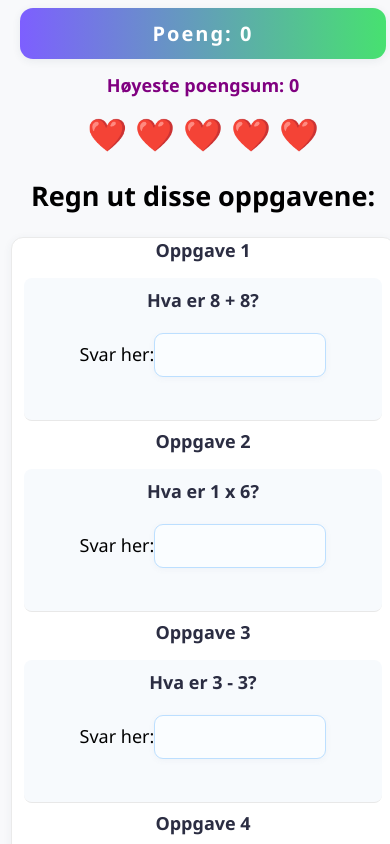
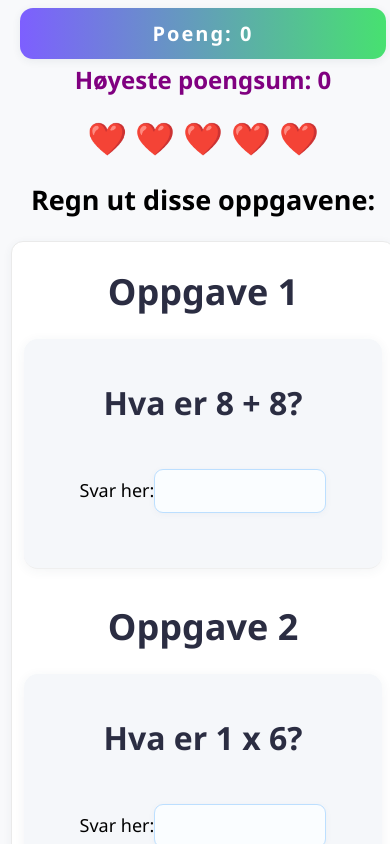
Before and after one commit to Gorgostammos/matte-ving-react, a React (Create React App) app: page / in a window 390 px wide. Shown: the top 844 px of the page. Built offline with nearby package versions, Linux system fonts and the light colour scheme.

Commit message:
oppgrade

```diff
--- a/src/App.css
+++ b/src/App.css
@@ -1,38 +1,210 @@
+/* === App.css === */
 .App {
   text-align: center;
 }
 
-.App-logo {
-  height: 40vmin;
-  pointer-events: none;
+.highscore {
+  font-weight: bold;
+  color: purple;
+  font-size: 1.5rem;
+  margin-top: -10px;
+  margin-bottom: 20px;
 }
 
-@media (prefers-reduced-motion: no-preference) {
-  .App-logo {
-    animation: App-logo-spin infinite 20s linear;
+.hearts-wrapper {
+  font-size: 2rem;
+  margin: 15px;
+}
+
+.heart {
+  display: inline-block;
+  margin: 0 4px;
+}
+
+.pulse-heart {
+  animation: pulse 1.2s infinite ease-in-out;
+}
+
+@keyframes pulse {
+  0% { transform: scale(1); }
+  50% { transform: scale(1.15); }
+  100% { transform: scale(1); }
+}
+
+article#main {
+  display: flex;
+  flex-direction: column;
+  margin: 32px auto 20px auto;
+  border: 2px solid #ebebeb;
+  width: 90%;
+  border-radius: 20px;
+  box-shadow: 0 4px 24px rgba(0,0,0,0.08);
+  background: #fff;
+}
+
+article.oppgaver {
+  display: flex;
+  justify-content: center;
+  align-items: baseline;
+  gap: 20px;
+  padding: 40px 10vw;
+  border-bottom: 1px solid #efefef;
+  font-size: 32px;
+  border-radius: 14px;
+  background: #f5f7fa;
+  box-shadow: 0 2px 12px rgba(44,62,80,0.06);
+  margin-bottom: 18px;
+}
+
+input {
+  height: 50px;
+  width: 90px;
+  font-size: 32px;
+  border-radius: 10px;
+  border: 1.5px solid #c4c4c4;
+  outline: none;
+  transition: border 0.15s, box-shadow 0.18s;
+  box-shadow: 0 1.5px 6px rgba(100, 120, 160, 0.06);
+  padding: 0 14px;
+  background: #fafdff;
+}
+input:focus {
+  border: 2px solid #47e170;
+  box-shadow: 0 0 0 2px #b4fc7e77;
+}
+
+section#knapper {
+  display: flex;
+  justify-content: center;
+  align-items: baseline;
+  gap: 65px;
+  margin-top: 32px;
+  margin-bottom: 30px;
+}
+
+button#sjekkSvar,
+button#avsluttSpill {
+  font-size: 28px;
+  border-radius: 12px;
+  padding: 16px 38px;
+  border: none;
+  box-shadow: 0 2px 8px rgba(0,0,0,0.07);
+  transition: background 0.2s, transform 0.1s;
+  font-family: inherit;
+  min-width: 120px;
+  min-height: 54px;
+  margin-bottom: 8px;
+}
+
+button#sjekkSvar {
+  background: linear-gradient(90deg, #47e170 0%, #b4fc7e 100%);
+  color: #222;
+}
+
+button#sjekkSvar:hover {
+  background: linear-gradient(90deg, #43d856 0%, #eaffd5 100%);
+  transform: translateY(-2px) scale(1.03);
+}
+
+button#avsluttSpill {
+  background: linear-gradient(90deg, #ff6161 0%, #ffbaba 100%);
+  color: #222;
+}
+
+button#avsluttSpill:hover {
+  background: linear-gradient(90deg, #ff3232 0%, #fff0f0 100%);
+  transform: translateY(-2px) scale(1.03);
+}
+
+.disabled-button {
+  cursor: not-allowed;
+}
+
+.restart-button {
+  margin-top: 20px;
+  font-size: 20px;
+  padding: 10px 24px;
+  border-radius: 12px;
+  background: #4444ff;
+  color: white;
+  border: none;
+  cursor: pointer;
+  transition: transform 0.1s;
+}
+.restart-button:hover {
+  transform: scale(1.04);
+}
+
+.modal-title {
+  color: green;
+  font-size: 24px;
+}
+
+.modal-button {
+  margin-top: 20px;
+  font-size: 18px;
+  border-radius: 8px;
+  padding: 8px 22px;
+  background: #007bff;
+  color: white;
+  border: none;
+  cursor: pointer;
+  transition: transform 0.1s;
+}
+.modal-button:hover {
+  transform: scale(1.05);
+}
+
+@media only screen and (max-width: 600px) {
+  article#main {
+    width: 98vw;
+    max-width: 98vw;
+    margin-top: 6px;
+    margin-bottom: 10px;
+    border-radius: 12px;
+    padding-bottom: 8px;
+    box-shadow: 0 2px 10px rgba(44,62,80,0.06);
+    border: 1px solid #eaeaea;
+    background: #fff;
+  }
+
+  article.oppgaver {
+    flex-direction: column;
+    align-items: center;
+    width: 92vw;
+    margin: 8px auto;
+    gap: 10px;
+    padding: 10px 0 18px 0;
+    font-size: 18px;
+  }
+
+  input {
+    font-size: 18px;
+    width: 70vw;
+    max-width: 150px;
+    height: 42px;
+    margin: 3px 0 7px 0;
+    border-radius: 9px;
+    padding: 0 10px;
+    border: 1.2px solid #bcdfff;
+  }
+
+  section#knapper {
+    flex-direction: column;
+    gap: 8px;
+    margin-top: 8px;
+    margin-bottom: 8px;
+    width: 96vw;
+  }
+
+  button#sjekkSvar,
+  button#avsluttSpill,
+  .restart-button {
+    font-size: 19px;
+    padding: 12px 0;
+    min-width: 94vw;
+    min-height: 44px;
+    border-radius: 10px;
+    margin-bottom: 6px;
   }
 }
-
-.App-header {
-  background-color: #282c34;
-  min-height: 100vh;
-  display: flex;
-  flex-direction: column;
-  align-items: center;
-  justify-content: center;
-  font-size: calc(10px + 2vmin);
-  color: white;
-}
-
-.App-link {
-  color: #61dafb;
-}
-
-@keyframes App-logo-spin {
-  from {
-    transform: rotate(0deg);
-  }
-  to {
-    transform: rotate(360deg);
-  }
-}
--- a/src/App.js
+++ b/src/App.js
@@ -99,27 +99,19 @@ export default function App() {
   const [hearts, setHearts] = useState(5);
   const [showModal, setShowModal] = useState(false);
 
-  // For Hurra-popup:
   const [showHurraModal, setShowHurraModal] = useState(false);
   const [hurraMessage, setHurraMessage] = useState("");
-
-  // For feiring av titall
   const [lastCelebrated, setLastCelebrated] = useState(0);
-
   const inputRefs = useRef([]);
 
-  // Feiring hver gang du passerer et nytt titall
   function streakPoeng(nyPoeng, prevPoeng = lastCelebrated) {
     if (nyPoeng > highscore) {
       setHighscore(nyPoeng);
       localStorage.setItem("matteVingHighscore", nyPoeng);
     }
-    // Finn nærmeste titall du ikke har feiret
     const nextCelebrate = Math.floor(prevPoeng / 10 + 1) * 10;
     if (nyPoeng >= nextCelebrate && nextCelebrate > 0) {
-      setHurraMessage(
-        `Hurra! Du klarte ${nextCelebrate} poeng, bra jobbet! 🎉`
-      );
+      setHurraMessage(`Hurra! Du klarte ${nextCelebrate} poeng, bra jobbet! 🎉`);
       setShowHurraModal(true);
       triggerConfetti();
       setLastCelebrated(nextCelebrate);
@@ -136,11 +128,7 @@ export default function App() {
 
     oppgaver.forEach((oppgave, i) => {
       const brukerSvar = input[i];
-      if (
-        brukerSvar === "" ||
-        brukerSvar === null ||
-        typeof brukerSvar === "undefined"
-      ) {
+      if (brukerSvar === "" || brukerSvar === null || typeof brukerSvar === "undefined") {
         nyeTilbakemeldinger[i] = "Skriv inn et tall.";
         noenFeil = true;
       } else if (Number(brukerSvar) === oppgave.fasit) {
@@ -153,7 +141,6 @@ export default function App() {
       }
     });
 
-    // Hvis noen feil i runden: trekk ett hjerte (ikke mer enn én per runde)
     let nyeHjerter = hearts;
     if (noenFeil) {
       nyeHjerter = Math.max(hearts - 1, 0);
@@ -162,10 +149,9 @@ export default function App() {
 
     setTilbakemeldinger(nyeTilbakemeldinger);
     setPoeng(nyPoeng);
-    streakPoeng(nyPoeng, poeng); // pass på å sende med "forrige poeng"
+    streakPoeng(nyPoeng, poeng);
     setRundeTilbakemelding(`Du fikk ${riktige} av ${oppgaver.length} riktige.`);
 
-    // GAME OVER
     if (nyeHjerter === 0) {
       setDisabled(true);
       setSluttMelding("😵 Game over! Du mistet alle hjertene.");
@@ -181,7 +167,6 @@ export default function App() {
       triggerConfetti();
     }
 
-    // Ny runde etter 2.3 sekunder hvis fortsatt liv igjen
     setTimeout(() => {
       setOppgaver(getInitialTasks());
       setInput(Array(5).fill(""));
@@ -192,9 +177,7 @@ export default function App() {
   }
 
   function avsluttSpill() {
-    setSluttMelding(
-      `🧠 Spillet er over! Du endte med totalt ${poeng} poeng. God innsats!`
-    );
+    setSluttMelding(`🧠 Spillet er over! Du endte med totalt ${poeng} poeng. God innsats!`);
     setDisabled(true);
   }
 
@@ -216,14 +199,9 @@ export default function App() {
   return (
     <div>
       <h1 id="Poeng">Poeng: {poeng}</h1>
-      <p style={{ fontWeight: "bold", color: "purple" }}>
-        Høyeste poengsum: {highscore}
-      </p>
-      <div style={{ fontSize: "2rem", margin: "15px" }}>
-        <div style={{ fontSize: "2rem", margin: "15px" }}>
-          {Array(Math.max(hearts, 0))
-            .fill(null)
-            .map((_, index) => (
+      <p className="highscore">Høyeste poengsum: {highscore}</p>
+      <div className="hearts-wrapper">
+        {Array(Math.max(hearts, 0)).fill(null).map((_, index) => (
           <span
             key={index}
             className={`heart ${hearts <= 2 ? "pulse-heart" : ""}`}
@@ -231,7 +209,6 @@ export default function App() {
             ❤️
           </span>
         ))}
-        </div>
       </div>
 
       <h2>Regn ut disse oppgavene: </h2>
@@ -269,7 +246,7 @@ export default function App() {
             id="sjekkSvar"
             onClick={sjekkSvar}
             disabled={disabled}
-            style={{ cursor: disabled ? "not-allowed" : "pointer" }}
+            className={disabled ? "disabled-button" : ""}
           >
             Sjekk svar
           </button>
@@ -279,64 +256,42 @@ export default function App() {
             id="avsluttSpill"
             onClick={avsluttSpill}
             disabled={disabled}
-            style={{ cursor: disabled ? "not-allowed" : "pointer" }}
+            className={disabled ? "disabled-button" : ""}
           >
             Avslutt
           </button>
         </section>
       </section>
+
       <p id="sluttMelding">{sluttMelding}</p>
       <p id="rundeTilbakemelding">{rundeTilbakemelding}</p>
+
       {disabled && !showModal && (
-        <button style={{ marginTop: 20, fontSize: 20 }} onClick={startPaaNytt}>
+        <button className="restart-button" onClick={startPaaNytt}>
           Start på nytt
         </button>
       )}
 
-      {/* Hurra! - popup */}
       <Modal open={showHurraModal} onClose={() => setShowHurraModal(false)}>
-        <h2 style={{ color: "green" }}>🎉 Gratulerer! 🎉</h2>
+        <h2 className="modal-title">🎉 Gratulerer! 🎉</h2>
         <p>{hurraMessage}</p>
-        <button
-          style={{
-            marginTop: 20,
-            fontSize: 18,
-            borderRadius: 8,
-            padding: "8px 22px",
-            background: "blue",
-            color: "white",
-            border: "none",
-          }}
-          onClick={() => setShowHurraModal(false)}
-        >
+        <button className="modal-button" onClick={() => setShowHurraModal(false)}>
           Fortsett
         </button>
       </Modal>
 
-      {/* Game over - popup */}
       <Modal open={showModal} onClose={() => {}}>
         <h2>😵 Game Over!</h2>
         <p>Du mistet alle hjertene.</p>
-        <p style={{ fontWeight: "bold", color: "purple" }}>
+        <p className="highscore">
           Poeng: {poeng}
           <br />
           Highscore: {highscore}
         </p>
-        <button
-          style={{
-            marginTop: 20,
-            fontSize: 18,
-            borderRadius: 8,
-            padding: "8px 22px",
-            background: "green",
-            color: "white",
-            border: "none",
-          }}
-          onClick={() => {
+        <button className="modal-button" onClick={() => {
           startPaaNytt();
           setShowModal(false);
-          }}
-        >
+        }}>
           Prøv igjen
         </button>
       </Modal>
--- a/src/index.css
+++ b/src/index.css
@@ -1,3 +1,4 @@
+/* === Global stilsetting === */
 body {
   text-align: center;
   font-size: larger;
@@ -7,6 +8,7 @@ body {
   padding: 0 3vw;
 }
 
+/* Topptekst – poengscore */
 h1#Poeng {
   display: block;
   font-size: xx-large;
@@ -22,54 +24,22 @@ h1#Poeng {
   padding: 18px 0;
 }
 
-article#main {
-  display: flex;
-  flex-direction: column;
-  flex-wrap: nowrap;
-  margin-bottom: 20px;
-  border: 2px solid #ebebeb;
-  width: 9 0%;
-  height: auto;
-  margin-left: auto;
-  margin-right: auto;
-  margin-top: 32px;
-  border-radius: 20px;
-  box-shadow: 0 4px 24px rgba(0,0,0,0.08);
-  background: #fff;
+/* Tekster */
+h3, p {
+  color: #2b2d42;
 }
-
 h3 {
-  display: flex;
-  flex-direction: column;
-  align-content: center;
+  font-size: 36px;
   margin: auto;
   margin-top: 10px;
-  padding-top: 15px;
-  padding-bottom: 15px;
-  font-size: 36px;
-  color: #2b2d42;
+  padding: 15px 0;
 }
-
-article.oppgaver {
-  display: flex;
-  justify-content: center;
-  align-items: baseline;
-  gap: 20px;
-  padding: 40px 10vw;
-  border-bottom: 1px solid #efefef;
-  font-size: 32px;
-  border-radius: 14px;
-  background: #f5f7fa;
-  box-shadow: 0 2px 12px rgba(44,62,80,0.06);
-  margin-bottom: 18px;
-}
-
 p {
   font-size: 32px;
   font-weight: bold;
-  color: #2b2d42;
 }
 
+/* Tilbakemeldinger */
 p#tilbakemelding,
 #tilbakemelding1,
 #tilbakemelding2,
@@ -79,6 +49,7 @@ p#tilbakemelding,
   font-size: 20px;
 }
 
+/* Fjerne spinner fra input */
 input[type=number]::-webkit-inner-spin-button,
 input[type=number]::-webkit-outer-spin-button {
   -webkit-appearance: none;
@@ -88,81 +59,7 @@ input[type=number] {
   -moz-appearance: textfield;
 }
 
-input {
-  height: 50px;
-  width: 90px;
-  font-weight: normal;
-  font-size: 32px;
-  justify-items: center;
-  border-radius: 10px;
-  border: 1.5px solid #c4c4c4;
-  outline: none;
-  transition: border 0.15s, box-shadow 0.18s;
-  box-shadow: 0 1.5px 6px rgba(100, 120, 160, 0.06);
-  padding: 0 14px;
-  background: #fafdff;
-}
-input:focus {
-  border: 2px solid #47e170;
-  box-shadow: 0 0 0 2px #b4fc7e77;
-}
-
-section#knapper {
-  display: flex;
-  justify-content: center;
-  align-items: baseline;
-  gap: 65px;
-  margin-top: 32px;
-  margin-bottom: 30px;
-}
-
-button#sjekkSvar, button#avsluttSpill {
-  font-size: 28px;
-  border-radius: 12px;
-  padding: 16px 38px;
-  border: none;
-  box-shadow: 0 2px 8px rgba(0,0,0,0.07);
-  transition: background 0.2s, transform 0.1s;
-  font-family: inherit;
-  min-width: 120px;
-  min-height: 54px;
-  margin-bottom: 8px;
-}
-
-button#sjekkSvar {
-  background: linear-gradient(90deg, #47e170 0%, #b4fc7e 100%);
-  color: #222;
-}
-button#sjekkSvar:hover {
-  background: linear-gradient(90deg, #43d856 0%, #eaffd5 100%);
-  transform: translateY(-2px) scale(1.03);
-}
-
-button#avsluttSpill {
-  background: linear-gradient(90deg, #ff6161 0%, #ffbaba 100%);
-  color: #222;
-}
-button#avsluttSpill:hover {
-  background: linear-gradient(90deg, #ff3232 0%, #fff0f0 100%);
-  transform: translateY(-2px) scale(1.03);
-}
-
-
-@keyframes pulse {
-  0% { transform: scale(1); }
-  50% { transform: scale(1.15); }
-  100% { transform: scale(1); }
-}
-
-.heart {
-  display: inline-block;
-  margin: 0 4px;
-}
-
-.pulse-heart {
-  animation: pulse 1.2s infinite ease-in-out;
-}
-
+/* === Mobilrespons === */
 @media only screen and (max-width: 600px) {
   body {
     font-size: 18px;
@@ -189,75 +86,4 @@ button#avsluttSpill:hover {
     border-radius: 13px;
     box-shadow: 0 2px 8px rgba(44,62,80,0.08);
   }
-
-  article#main {
-    width: 98vw;
-    max-width: 98vw;
-    min-width: 0;
-    margin-top: 6px;
-    margin-bottom: 10px;
-    border-radius: 12px;
-    padding: 0 0 8px 0;
-    box-shadow: 0 2px 10px rgba(44,62,80,0.06);
-    border: 1px solid #eaeaea;
-    background: #fff;
-  }
-
-  article.oppgaver {
-    display: flex;
-    flex-direction: column;
-    align-items: center;
-    border-bottom: 1px solid #e8e8e8;
-    width: 92vw;
-    max-width: 96vw;
-    margin: 8px auto;
-    gap: 10px;
-    padding: 10px 0 18px 0;
-    box-shadow: none;
-    border-radius: 8px;
-    background: #f7fafd;
-    font-size: 18px;
-  }
-
-  h3 {
-    font-size: 18px;
-    margin: 0 0 8px 0;
-    padding: 0;
-  }
-
-  p {
-    font-size: 18px;
-    margin: 0 0 8px 0;
-  }
-
-  input {
-    font-size: 18px;
-    width: 70vw;
-    max-width: 150px;
-    height: 42px;
-    margin: 3px 0 7px 0;
-    border-radius: 9px;
-    padding: 0 10px;
-    border: 1.2px solid #bcdfff;
-  }
-
-  section#knapper {
-    flex-direction: column;
-    gap: 8px;
-    margin-top: 8px;
-    margin-bottom: 8px;
-    width: 96vw;
-    max-width: 99vw;
-  }
-
-  button#sjekkSvar,
-  button#avsluttSpill {
-    font-size: 19px;
-    padding: 12px 0;
-    min-width: 94vw;
-    max-width: 99vw;
-    min-height: 44px;
-    border-radius: 10px;
-    margin-bottom: 6px;
-  }
 }
```
Lines whose indentation alone changed are shown as unchanged.
